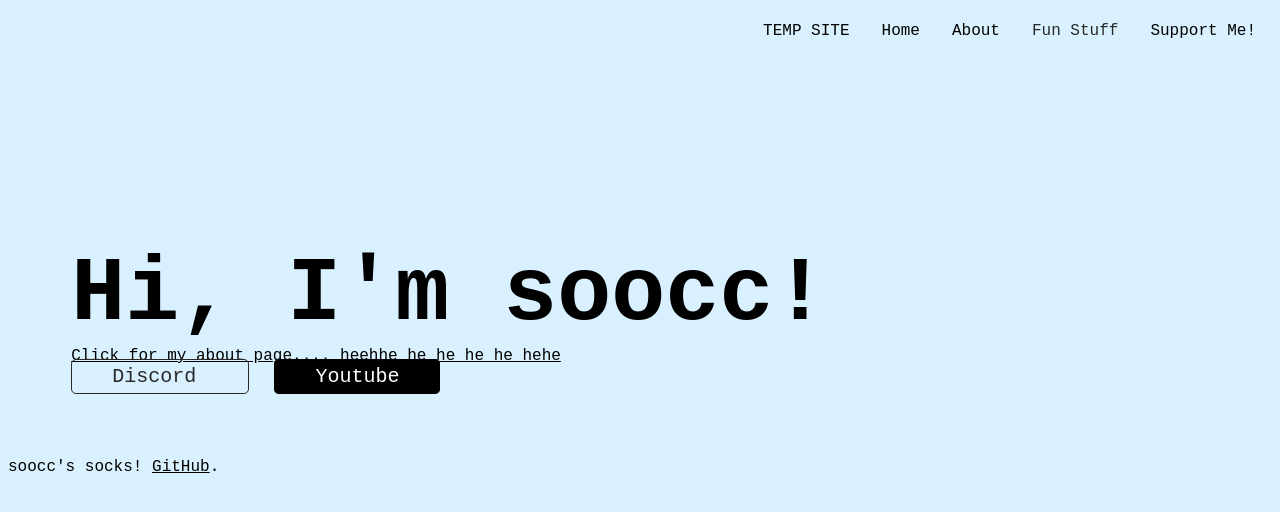
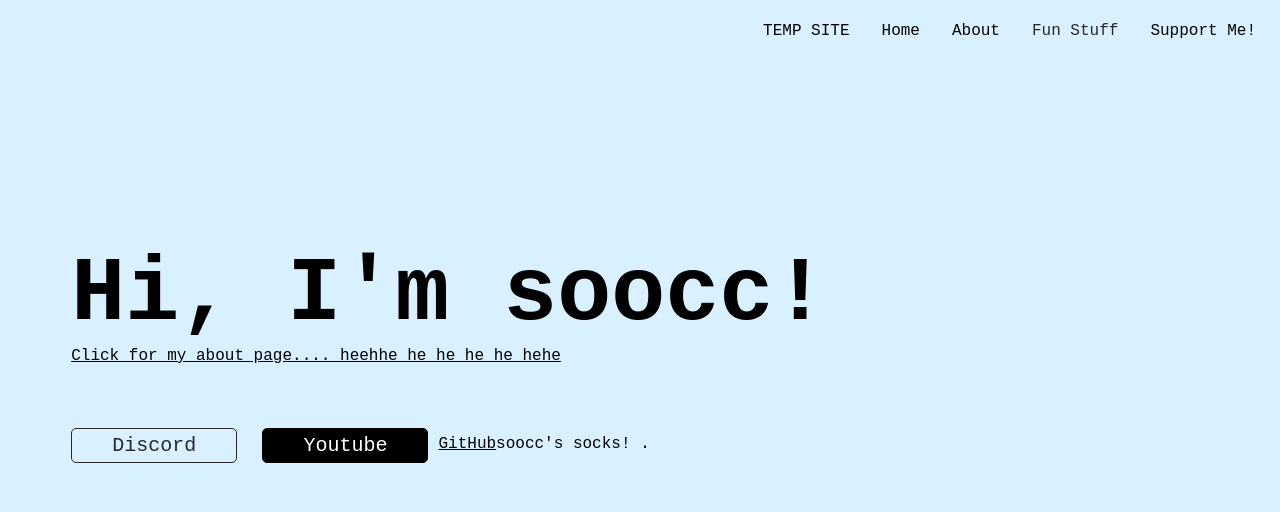
Before and after one commit to soocc/sooccsocks2, a Jekyll site: the page built from index.html, in a window 1280 px wide. Shown: the top 512 px of the page. Built offline with Jekyll 4.4.1, drawn with Linux system fonts in a browser that asks for light colours.

Commit message:
Update styles.css

```diff
--- a/styles/styles.css
+++ b/styles/styles.css
@@ -114,6 +114,7 @@ button {
   font-size: 20px;
   text-decoration: none;
   margin-top: 5%;
+  float: left;
   padding-left: 40px;
   padding-right: 40px;
   padding-top: 5px;
@@ -132,5 +133,6 @@ button {
 }
 
 .margin5px {
-  scroll-margin-left: 5px;
+  margin-left: 5px;
+  float: left;
 }
```
